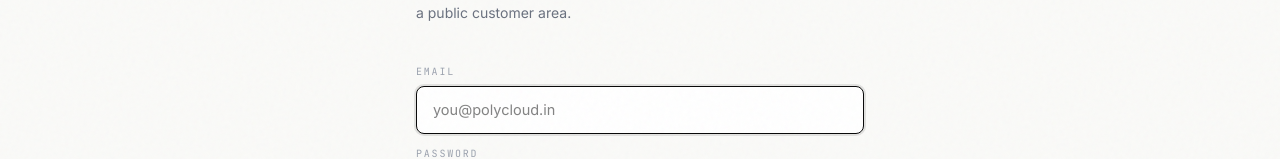
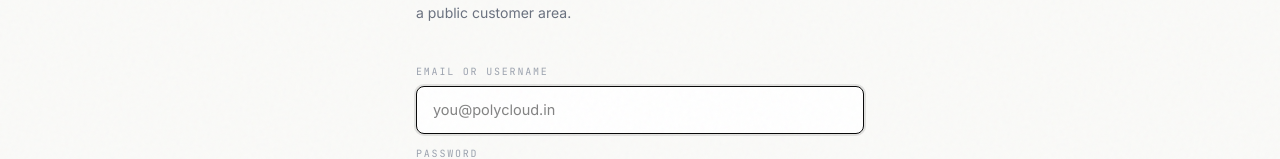
Before and after one commit to polycloudin/polycloudsolutions, a Next.js app: page /login in a window 1280 px wide. Shown: the part 264-423 px from the top of the page. Built offline with nearby package versions, Linux system fonts and the light colour scheme; no server answers.

Commit message:
Login: accept username OR email (legacy 'polycloud' was blocked by type=email)
Browser native validation refused 'polycloud' because input was type=email.
Switched to type=text with inputMode='email' + label 'Email or username'.
Server logic unchanged — both legacy username and real emails work.

```diff
--- a/app/login/LoginForm.tsx
+++ b/app/login/LoginForm.tsx
@@ -48,13 +48,14 @@ export default function LoginForm() {
           htmlFor="email"
           className="mono text-[10px] uppercase tracking-[0.18em] text-[var(--color-text-muted)] mb-1.5 block"
         >
-          Email
+          Email or username
         </label>
         <input
           id="email"
           name="email"
-          type="email"
-          autoComplete="email"
+          type="text"
+          inputMode="email"
+          autoComplete="username"
           required
           autoFocus
           placeholder="you@polycloud.in"
```
